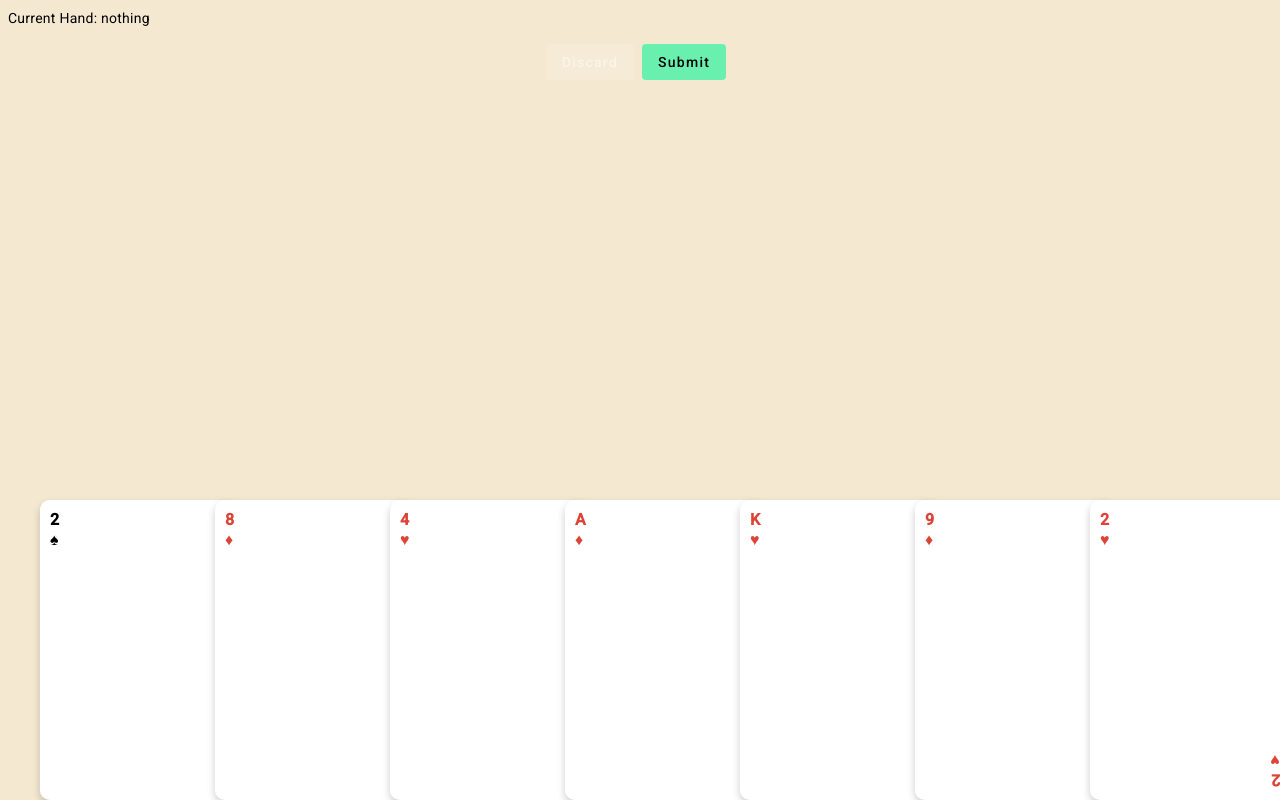
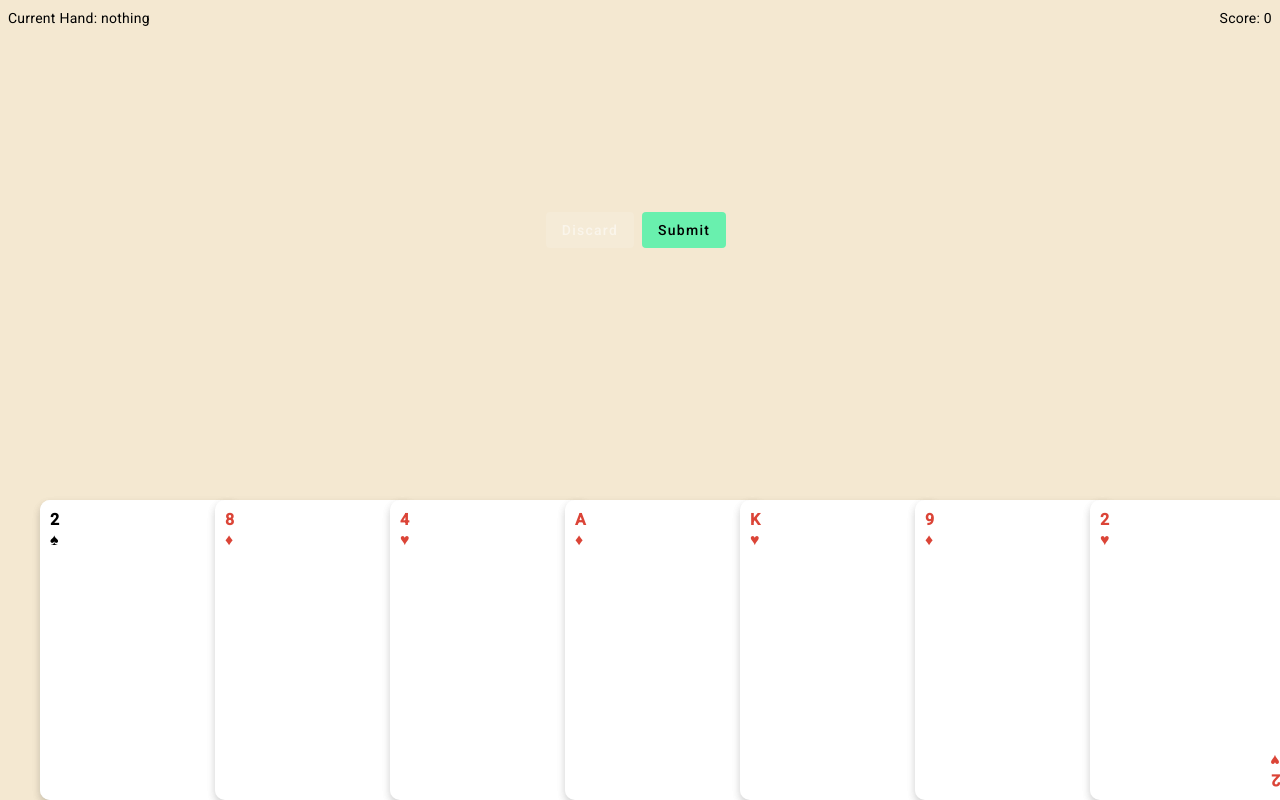
Before and after one commit to Fawlty22/Balatwo, an Angular app: page / in a window 1280 px wide. Built offline with nearby package versions, Linux system fonts and the light colour scheme.

Commit message:
score kinda works

```diff
--- a/src/app/app.component.html
+++ b/src/app/app.component.html
@@ -1,9 +1,14 @@
-<div class="p-2">
-    Current Hand: {{currentHand}}
-    <div class="p-4 h-50px] flex justify-center">
-        <button mat-flat-button color="primary" class="mr-2" (click)="discard()" [disabled]="!selectedCards.length">Discard</button>
-        <button mat-flat-button color="accent" class="mr-2">Submit</button>
+<div class="p-2 flex justify-between">
+    <div>
+        Current Hand: {{currentHand}}
     </div>
+    <div>
+        Score: {{score}}
+    </div>
+</div>
+<div class="p-4 h-50px] flex justify-center mt-40">
+    <button mat-flat-button color="primary" class="mr-2" (click)="discard()" [disabled]="!selectedCards.length">Discard</button>
+    <button mat-flat-button color="accent" class="mr-2" (click)="onSubmit()">Submit</button>
 </div>
 <div class="card-container">
  @for(card of hand; track card) {
--- a/src/app/app.component.ts
+++ b/src/app/app.component.ts
@@ -7,8 +7,22 @@ import { MatButtonModule } from '@angular/material/button';
 
 interface Card {
   rank: string;
+  value:number;
   suit: string;
   color: string;
+}
+
+enum PokerHandEnum {
+  HIGH_CARD = "High Card",
+  ONE_PAIR = "One Pair",
+  TWO_PAIR = "Two Pair",
+  THREE_OF_A_KIND = "Three of a Kind",
+  STRAIGHT = "Straight",
+  FLUSH = "Flush",
+  FULL_HOUSE = "Full House",
+  FOUR_OF_A_KIND = "Four of a Kind",
+  STRAIGHT_FLUSH = "Straight Flush",
+  ROYAL_FLUSH = "Royal Flush"
 }
 
 @Component({
@@ -20,6 +34,7 @@ interface Card {
 })
 export class AppComponent implements OnInit {
   title = 'balatwo';
+  score:number = 0;
   handSize: number = 7;
   deckSize: number = 52;
   selectedCards: Card[] = [];
@@ -28,6 +43,19 @@ export class AppComponent implements OnInit {
   deckMap: Map<number, Card> = new Map();
   deck: Card[] = [];
   discardPile: Card[] = [];
+  multiplierDictionary: { [key: string]: number } = {
+    "High Card": 1,
+    "One Pair": 2,
+    "Two Pair": 3,
+    "Three of a Kind": 4,
+    "Straight": 6,
+    "Flush": 7,
+    "Full House": 9,
+    "Four of a Kind": 11,
+    "Straight Flush": 12,
+    "Royal Flush": 14
+};
+
 
   ngOnInit(): void {
     this.populateDeck();
@@ -37,7 +65,9 @@ export class AppComponent implements OnInit {
   populateDeck(): void {
     const suits = '♠︎ ♥︎ ♣︎ ♦︎'.split(' ');
     const ranks = 'A 2 3 4 5 6 7 8 9 10 J Q K'.split(' ');
+    const values = [1,2,3,4,5,6,7,8,9,10,11,12,13];
     const getRank = (i: number): string => ranks[i % 13];
+    const getValue = (i: number): number => values[i % 13];
     const getSuit = (i: number): string => suits[(i / 13) | 0];
     const getColor = (i: number): string =>
       ((i / 13) | 0) % 2 ? 'red' : 'black';
@@ -47,6 +77,7 @@ export class AppComponent implements OnInit {
       this.deckMap.set(cardIndex++, {
         rank: getRank(i),
         suit: getSuit(i),
+        value: getValue(i),
         color: getColor(i),
       });
     }
@@ -132,39 +163,39 @@ export class AppComponent implements OnInit {
       const royalRanks = ['10', 'J', 'Q', 'K', 'A'];
       const royalFlush = royalRanks.every(rank => countRanks[rank]);
       if (royalFlush) {
-        this.currentHand = 'Royal Flush';
+        this.currentHand = PokerHandEnum.ROYAL_FLUSH;
       } else {
-        this.currentHand = 'Straight Flush';
+        this.currentHand = PokerHandEnum.STRAIGHT_FLUSH;
       }
     } else if (isFlush) {
       // Check for Flush
-      this.currentHand = 'Flush';
+      this.currentHand = PokerHandEnum.FLUSH;
     } else if (isStraight) {
       // Check for Straight
-      this.currentHand = 'Straight';
+      this.currentHand = PokerHandEnum.STRAIGHT;
     } else if (Object.values(countRanks).some((count) => count === 4)) {
       // Check for Four of a Kind
-      this.currentHand = 'Four of a Kind';
+      this.currentHand = PokerHandEnum.FOUR_OF_A_KIND;
     } else if (
       Object.values(countRanks).filter((count) => count === 3).length === 1 &&
       Object.values(countRanks).filter((count) => count === 2).length === 1
     ) {
       // Check for Full House
-      this.currentHand = 'Full House';
+      this.currentHand = PokerHandEnum.FULL_HOUSE;
     } else if (Object.values(countRanks).some((count) => count === 3)) {
       // Check for Three of a Kind
-      this.currentHand = 'Three of a Kind';
+      this.currentHand = PokerHandEnum.THREE_OF_A_KIND;
     } else if (
       Object.values(countRanks).filter((count) => count === 2).length === 2
     ) {
       // Check for Two Pair
-      this.currentHand = 'Two Pair';
+      this.currentHand = PokerHandEnum.TWO_PAIR;
     } else if (Object.values(countRanks).some((count) => count === 2)) {
       // Check for One Pair
-      this.currentHand = 'One Pair';
+      this.currentHand = PokerHandEnum.ONE_PAIR;
     } else {
       // High Card
-      this.currentHand = 'High Card';
+      this.currentHand = PokerHandEnum.HIGH_CARD;
     }
 }
 
@@ -192,4 +223,19 @@ draw(drawAmount: number){
 }
   this.setCurrentBestHand();
 }
+
+onSubmit(){
+  let cardTotals = 0;
+  this.selectedCards.forEach(card => cardTotals += +card.value);
+
+  let score = cardTotals * this.multiplierDictionary[this.currentHand];
+
+  this.addToScore(score);
+  this.discard();
 }
+
+addToScore(score:number){
+  this.score += score;
+}
+
+}
--- a/src/app/components/playing-card/playing-card.component.html
+++ b/src/app/components/playing-card/playing-card.component.html
@@ -3,8 +3,6 @@
       <div class="corner-number-top">{{rank}}</div>
       <div class="corner-suit-top">{{suit}}</div>
 
-
-
       <div class="corner-number-bottom">{{rank}}</div>
       <div class="corner-suit-bottom">{{suit}}</div>
     </div>
```
